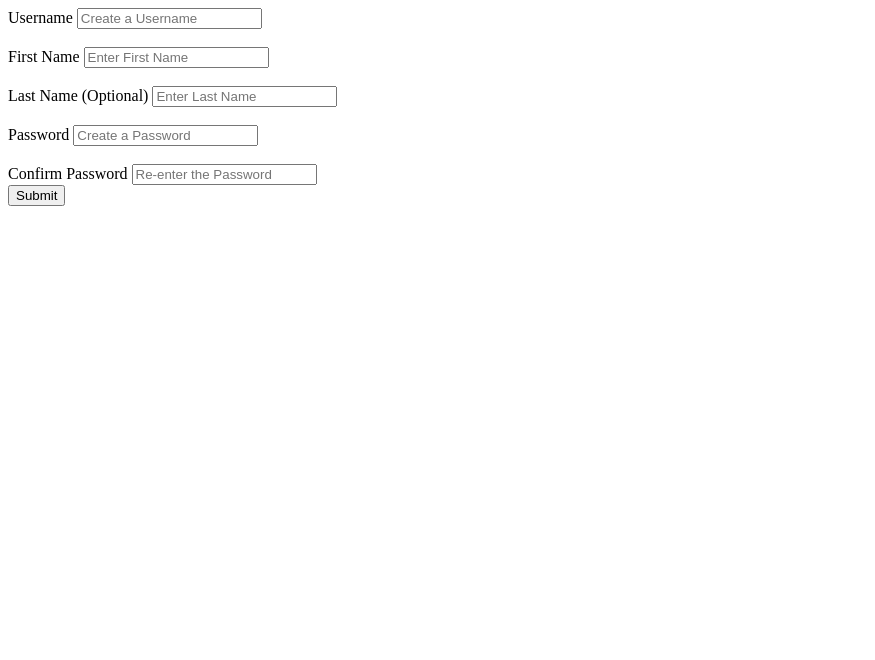
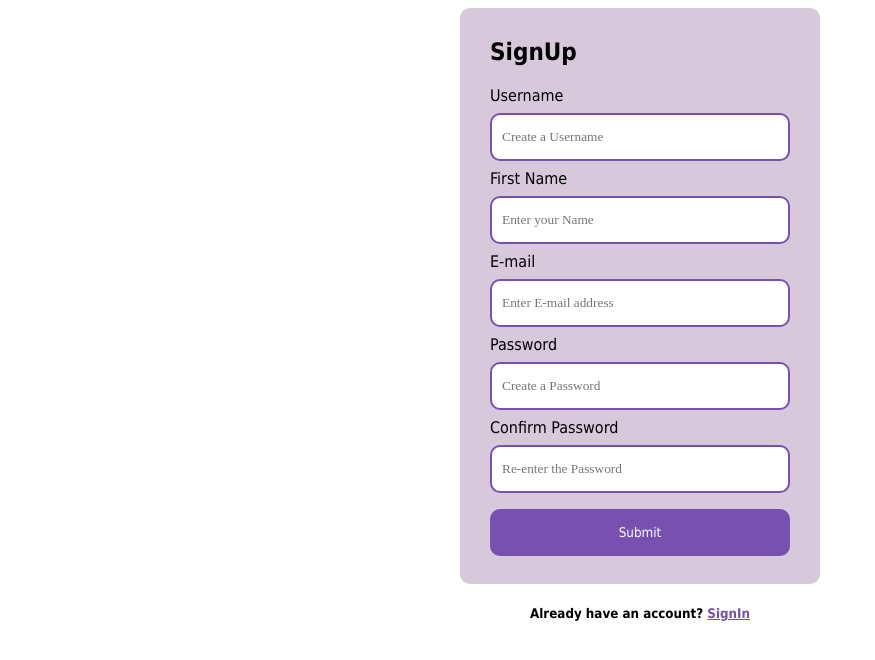
Before and after one commit to Siddharth-011/CINEMA-A-Z, a Django app: page /signup/ in a window 1280 px wide. Shown: the top 660 px of the page, without its empty margins (0-875 px from the left). Run offline with Django 4.2, Linux system fonts and the light colour scheme.

```diff
--- a/CINEMA/authentication/templates/signup.html
+++ b/CINEMA/authentication/templates/signup.html
@@ -4,40 +4,89 @@
     <meta charset="UTF-8">
     <meta http-equiv="X-UA-Compatible" content="IE=edge">
     <meta name="viewport" content="width=device-width, initial-scale=1.0">
-    <title>Document</title>
+    <title>SignUp</title>
+    <style>
+        *{
+            font-family: Tahoma, sans-serif;
+        }
+        div{
+            padding:10px 30px 20px 30px;
+            width:300px;
+            background-color: rgb(215, 200, 220);
+            border-radius: 10px;
+            margin: auto;
+        }
+        input{
+            width:100%;
+            border-radius: 10px;
+            padding: 14px 10px;
+            box-sizing: border-box;
+            margin: 8px 0;
+            border : 2px solid rgb(120, 80, 175);
+            outline: none;
+            transition: 0.1s;
+            font-family: 'Times New Roman', serif;
+        }
+        input:focus{
+            border: 4px solid rgb(120, 80, 175);
+            padding: 12px 10px;
+        }
+        button {
+            width: 100%;
+            background-color: rgb(120, 80, 175);
+            color: white;
+            padding: 14px 0px;
+            margin: 8px 0;
+            border: 2px solid rgb(120, 80, 175);
+            border-radius: 10px;
+            cursor: pointer;
+        }
+        button:hover{
+            background-color: rgb(144, 96, 210);
+        }
+        button:active{
+            background-color: rgb(173, 115, 252);
+        }
+    </style>
 </head>
 <body>
+    <div>
+        <h2>SignUp</h2>
+        {% for message in messages %}
+        <strong style="color: red;font-family: 'Times New Roman', serif;">Alert: {{message}}</strong>
+        {% endfor %}
+        <form action="", method="post">
+            {% csrf_token %}
+            <label for="">Username</label><br>
+            <input type="text", id="username", name="username", placeholder="Create a Username", maxlength=20, Required>
 
-    <form action="", method="post">
-        {% csrf_token %}
-        <label for="">Username</label>
-        <input type="text", id="username", name="username", placeholder="Create a Username" Required>
+            <br>
 
-        <br><br>
+            <label for="">First Name</label><br>
+            <input type="text", id="name", name="name", placeholder="Enter your Name", maxlength="16", Required>
 
-        <label for="">First Name</label>
-        <input type="text", id="fname", name="lname", placeholder="Enter First Name" Required>
+            <br>
 
-        <br><br>
+            <label for="">E-mail</label><br>
+            <input type="email", id="email", name="email", placeholder="Enter E-mail address", maxlength="35", Required>
 
-        <label for="">Last Name (Optional)</label>
-        <input type="text", id="lname", name="fname", placeholder="Enter Last Name">
+            <br>
 
-        <br><br>
+            <label for="">Password</label><br>
+            <input type="password", id="pass1", name="pass1", placeholder="Create a Password", maxlength="18", Required>
 
-        <label for="">Password</label>
-        <input type="password", id="pass1", name="pass1", placeholder="Create a Password" Required>
+            <br>
 
-        <br><br>
+            <label for="">Confirm Password</label><br>
+            <input type="password", id="pass2", name="pass2", placeholder="Re-enter the Password", maxlength="18", Required>
 
-        <label for="">Confirm Password</label>
-        <input type="password", id="pass2", name="pass2", placeholder="Re-enter the Password" Required>
+            <br>
 
-        <br>
+            <button type="submit">Submit</button>
 
-        <button type="submit">Submit</button>
-
-    </form>
+        </form>
+    </div>
+    <h5 style="text-align: center;">Already have an account? <a href="/signin" style="color: rgb(120, 80, 175);">SignIn</a></h5>
 
 </body>
 </html>
--- a/CINEMA/authentication/views.py
+++ b/CINEMA/authentication/views.py
@@ -5,7 +5,10 @@ from django.contrib.auth import authenticate, login, logout
 
 # Create your views here.
 def home(request):
-    return render(request, "index.html")
+    if request.user.is_authenticated:
+        return render(request, 'index-2.html')
+    else:
+        return render(request, "index-1.html")
 
 def signin(request):
 
@@ -16,7 +19,7 @@ def signin(request):
         user=authenticate(username=username, password=password)
         if user is not None:
             login(request,user)
-            return render(request, "index.html", {'name': user.first_name})
+            return redirect('home')
         else:
             messages.error(request, "Wrong Username or Password")
             return redirect('signin')
@@ -27,19 +30,30 @@ def signup(request):
 
     if request.method=="POST":
         username=request.POST["username"]
-        fname=request.POST["fname"]
-        lname=request.POST["lname"]
+        name=request.POST["name"]
+        email=request.POST["email"]
         pass1=request.POST["pass1"]
         pass2=request.POST["pass2"]
 
-        curruser=User.objects.create_user(username=username, password=pass1)
-        curruser.first_name=fname
-        curruser.last_name=lname
+        if pass1==pass2:
+            if User.objects.filter(username=username).exists():
+                messages.info(request, 'Username already taken')
 
-        curruser.save()
-        messages.success(request, "Your account has been succesfully created")
+            else:
+                if User.objects.filter(email=email):
+                    messages.info(request, 'Email already in use')
 
-        return redirect('signin/')
+                else:
+                    curruser=User.objects.create_user(username=username, password=pass1, email=email)
+                    curruser.first_name=name
+
+                    curruser.save()
+                    messages.success(request, "Your account has been succesfully created")
+
+                    return redirect('signin')
+
+        else:
+            messages.error(request, 'Passwords entered not matching')
 
     return render(request, "signup.html")
 
```
Also changed, not shown: CINEMA/authentication/templates/index-1.html (added, +44 -0 lines), CINEMA/authentication/templates/index-2.html (added, +18 -0 lines), CINEMA/authentication/templates/signin.html (+51 -9 lines), CINEMA/db.sqlite3.
